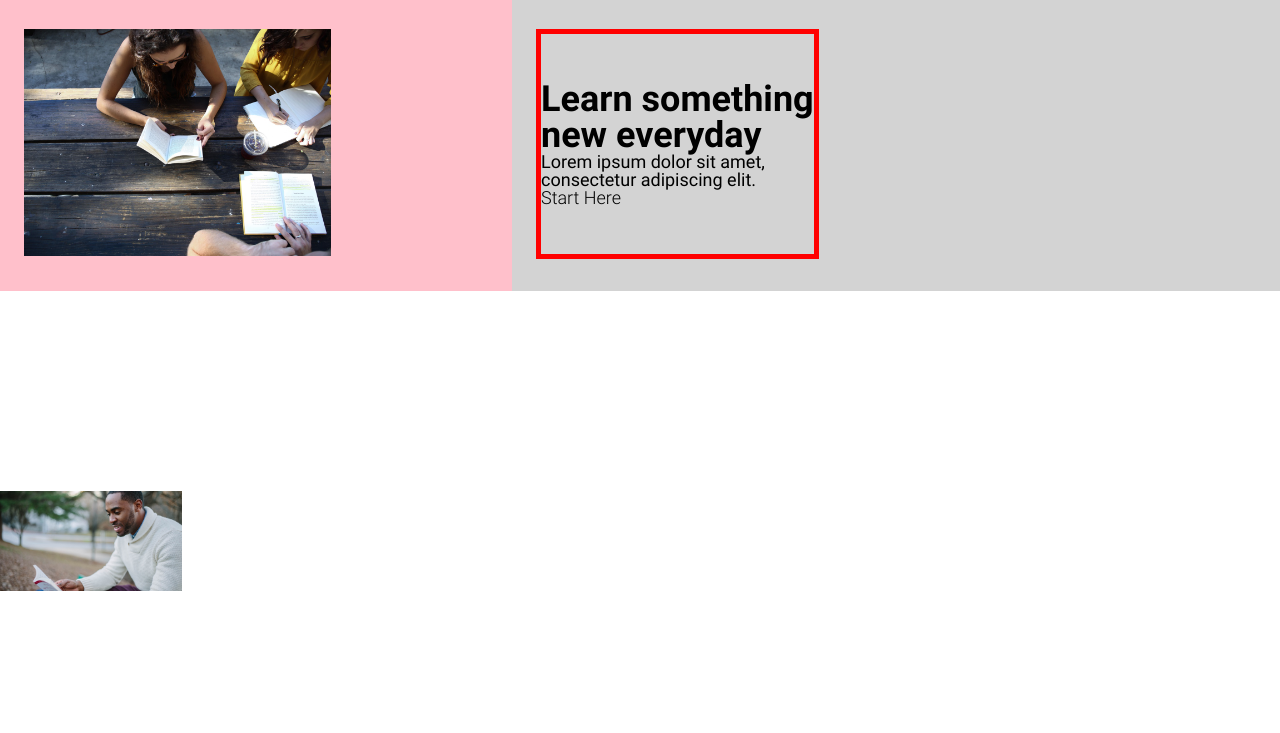
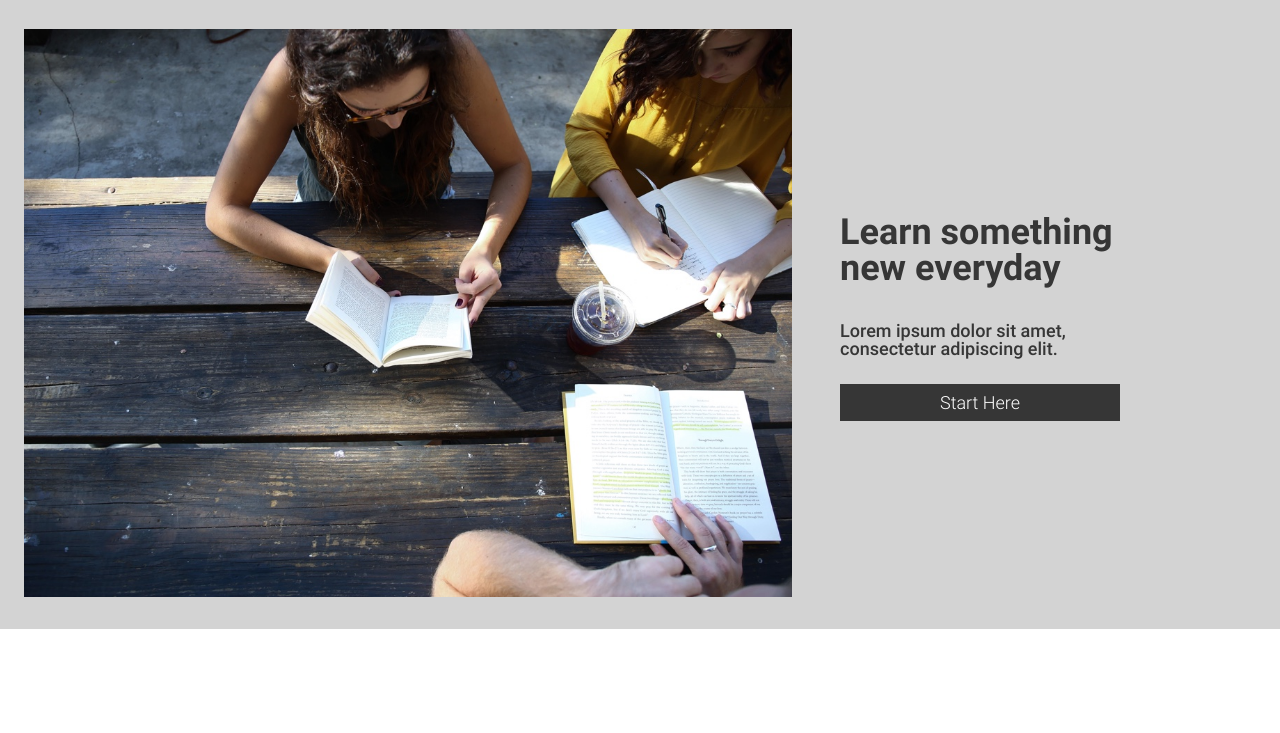
Before and after one commit to smsiren/Colmar-Academy, a plain HTML site: page index.html in a window 1280 px wide. Shown: the part 67-800 px from the top of the page. Drawn offline with Linux system fonts and the light colour scheme; a web font is replaced by a local one.

Commit message:
Banner complete

```diff
--- a/index.html
+++ b/index.html
@@ -39,16 +39,16 @@
 
             <div class="image">
               <img src="./resources/images/banner.jpg" alt="">
-            </div>
-            <div class="box">
               <div class="text">
                 <h1>Learn something<br>new everyday</h1>
                 <h2>Lorem ipsum dolor sit amet,<br>consectetur adipiscing elit.</h2>
                 <div class="button">
                 <span>Start Here</span>
                 </div>
+              </div>
             </div>
-          </div>
+
+
 
       </div>
     </div><!-- end BANNER -->
--- a/resources/css/style.css
+++ b/resources/css/style.css
@@ -5,6 +5,7 @@ html {
 }
 
 body {
+  color: #363636;
   font-family: 'Roboto', helvetica, sans-serif;;
   font-style: normal;
   font-weight: 300;
@@ -84,8 +85,10 @@ nav li {
 }
 
 .banner .image {
-  background-color: pink;
-    width: 40%;
+  display: flex;
+  align-items: center;
+
+
 }
 
 .banner img {
@@ -95,16 +98,12 @@ nav li {
 
 }
 
-.banner .box {
-  display: flex;
+.banner .text {
+  display: block;
   align-items: center;
-  margin: 32px 24px;
-  border: red solid 5px;
+  margin-left: 24px;
 }
 
-.banner .text {
-
-}
 
 .banner h1 {
   font-weight: 700;
@@ -112,8 +111,19 @@ nav li {
 }
 
 .banner h2 {
-  font-weight: 400;
+  font-weight: 500;
   font-size: 1rem;
+  margin: 2rem 0;
+}
+
+.button {
+}
+
+.button span {
+  color: white;
+  background-color: #363636;
+  padding: 8px 100px;
+
 }
 
 /* info */
```
